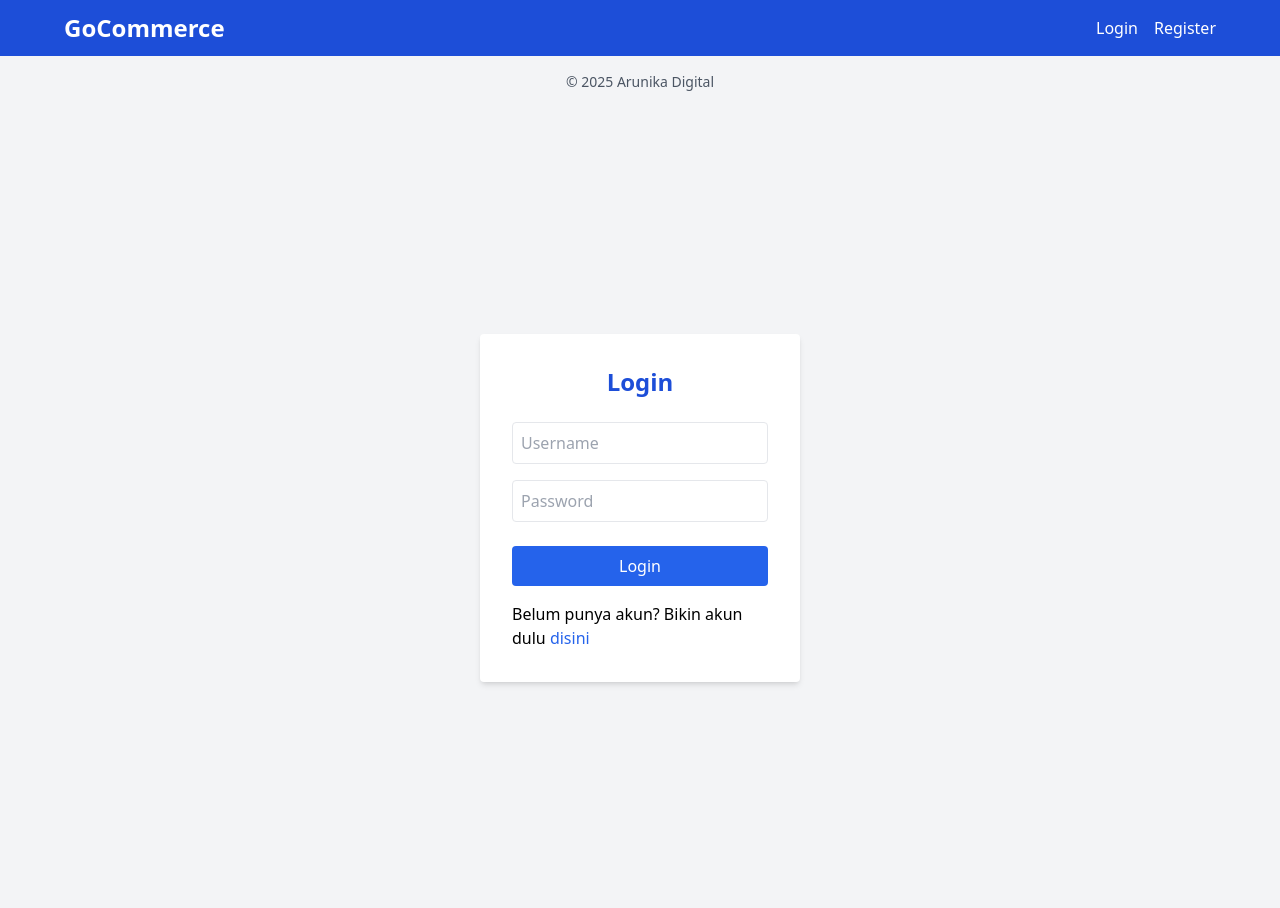
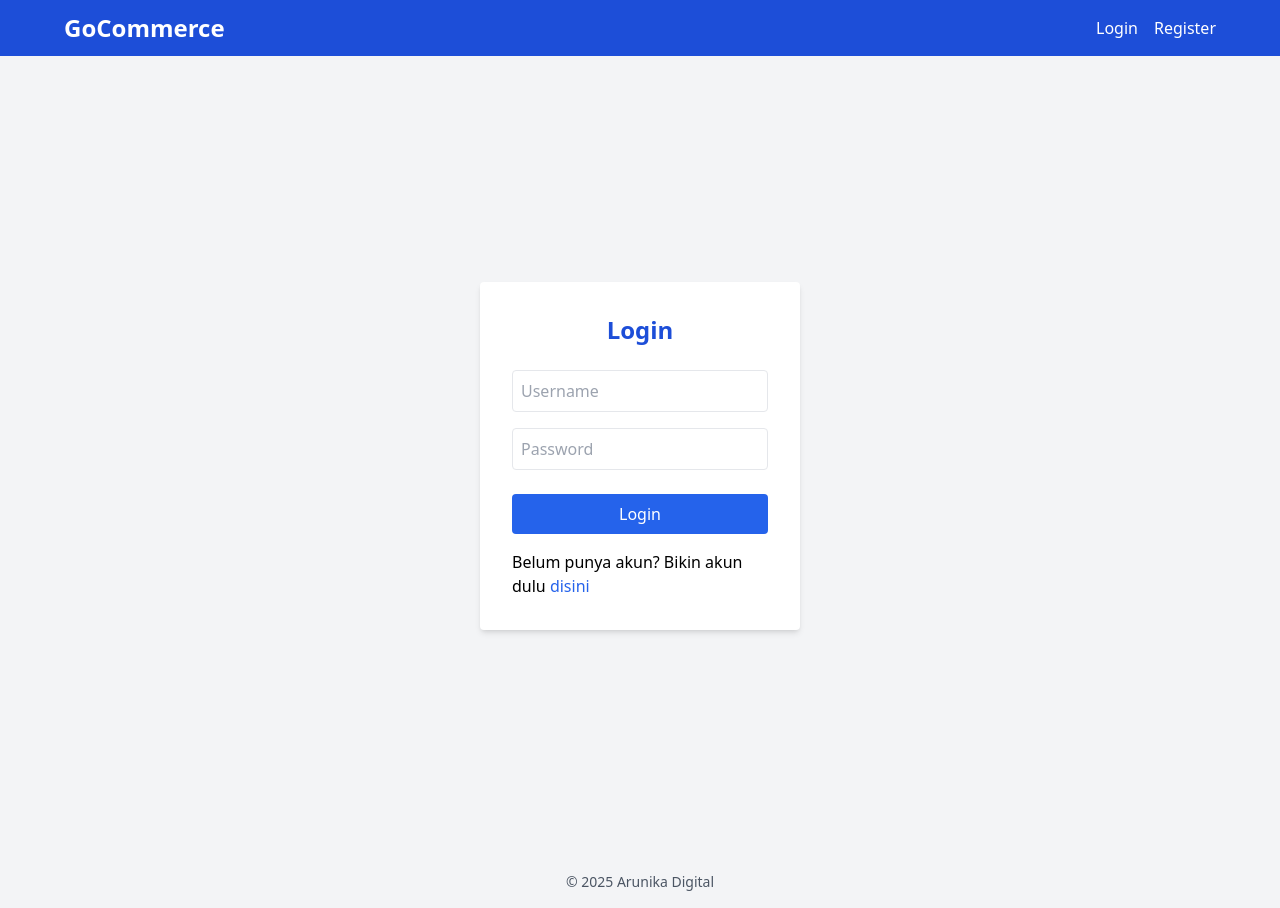
Before and after one commit to matiuskm/go-commerce-fe, a React (Vite) app: page /login in a window 1280 px wide. Built offline with nearby package versions, Linux system fonts and the light colour scheme; no server answers.

Commit message:
create footer

```diff
--- a/src/App.jsx
+++ b/src/App.jsx
@@ -15,6 +15,7 @@ import AdminOrdersPage from "./pages/AdminOrders";
 import AdminOrderDetailPage from "./pages/AdminOrderDetail";
 import AdminProductsPage from "./pages/AdminProducts";
 import AdminProductForm from "./pages/AdminProductForm";
+import Footer from "./components/Footer";
 
 function App() {
   return (
@@ -37,6 +38,7 @@ function App() {
         <Route path="/admin/products/new" element={<AdminRoute><AdminProductForm /></AdminRoute>} />
         <Route path="/admin/products/:id" element={<AdminRoute><AdminProductForm /></AdminRoute>} />
       </Routes>
+      <Footer />
     </AuthProvider>
   )
 }
--- /dev/null
+++ b/src/components/Footer.jsx
@@ -0,0 +1,9 @@
+function Footer() {
+    return (
+        <footer className="bg-gray-100 text-center text-gray-600 text-sm py-4">
+            &copy; {new Date().getFullYear()} Arunika Digital
+        </footer>
+    )
+}
+
+export default Footer
--- a/src/components/Header.jsx
+++ b/src/components/Header.jsx
@@ -12,7 +12,6 @@ function Header() {
     }
 
     return (
-        <>
         <header className="bg-blue-700 text-white px-6 py-3 shadow">
             <div className="max-w-6xl mx-auto flex justify-between items-center">
                 <Link to="/" className="text-2xl font-bold">GoCommerce</Link>
@@ -52,10 +51,6 @@ function Header() {
                 </nav>
             </div>
         </header>
-            <footer className="bg-gray-100 text-center text-gray-600 text-sm py-4">
-                &copy; {new Date().getFullYear()} Arunika Digital
-            </footer>
-        </>
     )
 }
 
```
Lines whose indentation alone changed are shown as unchanged.
